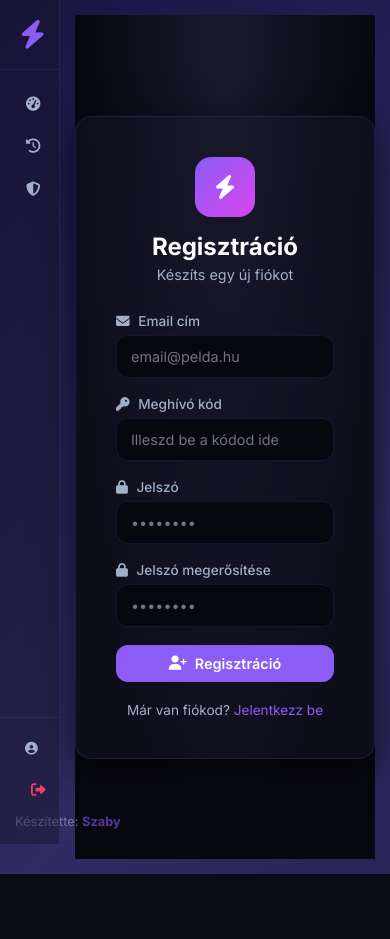
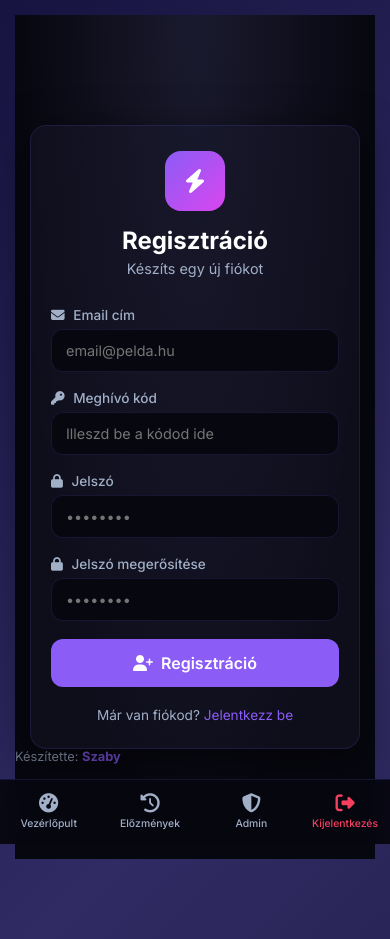
Before and after one commit to Sz4by/scanner3.0, a Flask app: page /register in a window 390 px wide. Before the commit the page ends 874 px from the top, so only its background shows below. Run offline with Flask 3, Linux system fonts and the light colour scheme; the visitor is signed in with stand-in values (Sample User, id 1); some libraries are stand-ins or nearby versions.

Commit message:
Update style.css

```diff
--- a/static/style.css
+++ b/static/style.css
@@ -781,19 +781,6 @@ textarea { resize:vertical; min-height:80px; }
     color:var(--text-secondary); font-size:0.8rem;
 }
 
-/* ═══ RESPONSIVE ═══ */
-@media (max-width:768px) {
-    .sidebar { width:60px; }
-    .sidebar span, .user-info span { display:none; }
-    main.with-sidebar { margin-left:60px; padding:15px; }
-    .control-grid { grid-template-columns:1fr; }
-    .stats-grid { grid-template-columns:repeat(2, 1fr); }
-    .detail-grid { grid-template-columns:1fr; }
-    .keyword-detail-row { grid-template-columns:1fr; }
-    .history-grid { grid-template-columns:1fr; }
-    .results-grid-layout { grid-template-columns:1fr; }
-}
-
 /* ═══ MULTI-COLUMN RESULTS ═══ */
 .results-grid-layout {
     display: grid;
@@ -828,3 +815,117 @@ textarea { resize:vertical; min-height:80px; }
 .result-col-header.header-valid { color: var(--blue); border-bottom-color: rgba(59,130,246,0.3); }
 .result-col-header.header-inbox { color: var(--green); border-bottom-color: rgba(34,197,94,0.3); }
 .result-col-header.header-2fa { color: var(--orange); border-bottom-color: rgba(245,158,11,0.3); }
+
+/* ═══ RESPONSIVE / MOBIL OPTIMALIZÁLÁS ═══ */
+@media (max-width: 768px) {
+    /* 1. Sidebar átalakítása alsó menüsorrá (Bottom Navigation) */
+    .sidebar {
+        width: 100%;
+        height: 65px;
+        top: auto;
+        bottom: 0;
+        flex-direction: row;
+        padding: 0;
+        border-right: none;
+        border-top: 1px solid var(--border);
+        z-index: 9999;
+        background: rgba(7, 7, 16, 0.95);
+        backdrop-filter: blur(10px);
+    }
+    .sidebar-header { display: none; } /* Logó elrejtése helytakarékosság miatt */
+
+    .nav-links {
+        flex-direction: row;
+        padding: 0;
+        flex: 1;
+        justify-content: space-around;
+        align-items: center;
+    }
+
+    .sidebar-footer {
+        border-top: none;
+        padding: 0;
+        display: flex;
+        flex: 0.3;
+    }
+    .user-info { display: none; } /* Email cím elrejtése */
+
+    .nav-link, .logout-link {
+        flex-direction: column;
+        gap: 4px;
+        padding: 8px 0;
+        flex: 1;
+        font-size: 0.65rem;
+        justify-content: center;
+        border-radius: 0;
+        text-align: center;
+    }
+    .nav-link i, .logout-link i { font-size: 1.2rem; margin: 0 auto; }
+    .nav-link span, .logout-link span { display: block; }
+
+    .logout-link { margin-top: 0; }
+
+    /* 2. Fő tartalom igazítása (hogy az alsó menü ne takarja ki az alját) */
+    main.with-sidebar {
+        margin-left: 0;
+        margin-bottom: 65px;
+        padding: 15px;
+    }
+
+    /* 3. Vezérlőpult - gombok és formok 1 oszloposak legyenek */
+    .control-grid { grid-template-columns: 1fr; }
+    .control-buttons {
+        flex-direction: column;
+        width: 100%;
+    }
+    .btn {
+        width: 100%;
+        justify-content: center;
+        padding: 14px; /* Nagyobb kattintási felület telefonon */
+        font-size: 1rem;
+    }
+
+    /* 4. Statisztika kártyák (2 oszlopos rács mobilon is, de kisebb paddinggal) */
+    .stats-grid {
+        grid-template-columns: repeat(2, 1fr);
+        gap: 10px;
+    }
+    .stat-card {
+        padding: 12px;
+        flex-direction: column;
+        text-align: center;
+        gap: 5px;
+    }
+    .stat-value { font-size: 1.2rem; }
+
+    /* 5. Eredmények oszlopai - egymás alá kerülnek */
+    .results-grid-layout { grid-template-columns: 1fr; gap: 15px; }
+    .result-col-container { max-height: 400px; } /* Kicsit rövidebb, hogy át lehessen görgetni a következőre */
+
+    /* 6. Admin táblázatok és Modalok */
+    .detail-grid { grid-template-columns: 1fr; }
+    .keyword-detail-row {
+        grid-template-columns: 1fr;
+        gap: 5px;
+        padding: 15px 10px;
+    }
+    .data-table th, .data-table td {
+        padding: 10px 8px;
+        font-size: 0.8rem;
+    }
+    .actions { flex-direction: column; }
+
+    /* 7. Auth (Login/Register) képernyő */
+    .auth-card {
+        padding: 25px 20px;
+        margin: 15px;
+    }
+    .szaby-copyright {
+        bottom: 80px !important; /* Hogy az alsó menü ne takarja el */
+    }
+}
+
+/* Extra kicsi képernyők (pl. régebbi iPhone-ok) */
+@media (max-width: 400px) {
+    .stats-grid { grid-template-columns: 1fr; }
+}
```
